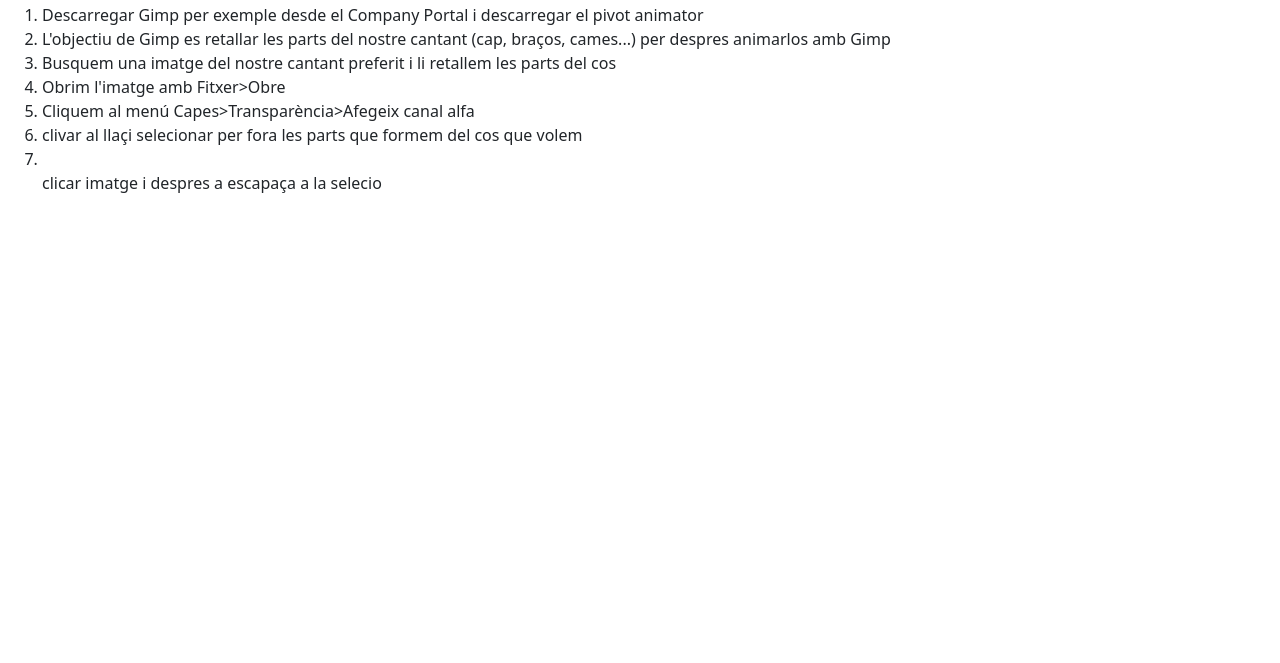
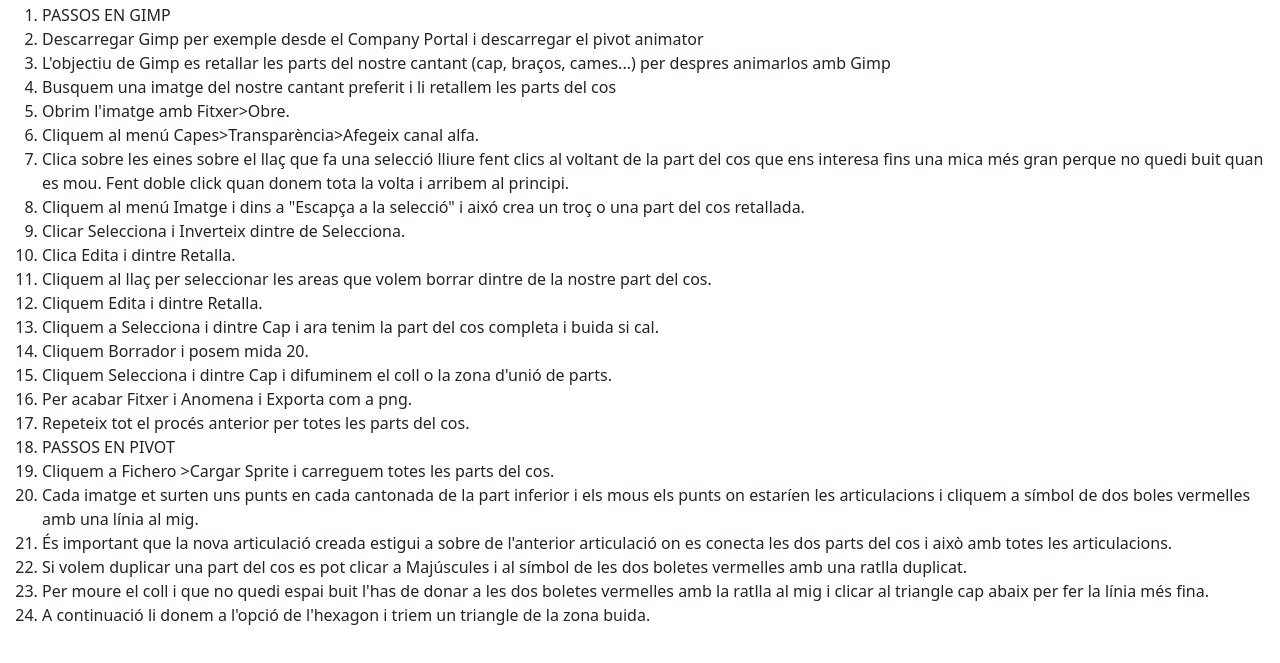
Before and after one commit to aherrera4/aherrera4.github.io, a plain HTML site: page pivot/index.html in a window 1280 px wide. Shown: the part 137-800 px from the top of the page. Drawn offline with nearby package versions, Linux system fonts and the light colour scheme.

Commit message:
Update index.html

```diff
--- a/pivot/index.html
+++ b/pivot/index.html
@@ -91,17 +91,39 @@
 <div class="content-container">
     <h1>Passos per fer una figura animada</h1>
     <ol>
+        <li>PASSOS EN GIMP</li>
         <li>Descarregar Gimp per exemple desde el Company Portal i descarregar el pivot animator</li>
         <li>L'objectiu de Gimp es retallar les parts del nostre cantant (cap, braços, cames...)
         per despres animarlos amb Gimp</li>
         <li>Busquem una imatge del nostre cantant preferit i li retallem les parts del cos</li>
-        <li>Obrim l'imatge amb Fitxer>Obre </li>
-        <li>Cliquem al menú Capes>Transparència>Afegeix canal alfa</li>
-        <li>clivar al llaçi selecionar per fora les parts que formem del cos que volem<li>
-        </li>clicar imatge i despres a escapaça a la selecio</li>
+        <li>Obrim l'imatge amb Fitxer>Obre.</li>
+        <li>Cliquem al menú Capes>Transparència>Afegeix canal alfa.</li>
+        <li>Clica sobre les eines sobre el llaç que fa una selecció lliure fent clics al voltant de la part del cos que
+        ens interesa fins una mica més gran perque no quedi buit quan es mou. Fent doble click quan donem tota la volta
+        i arribem al principi.</li>
+        <li>Cliquem al menú Imatge i dins a "Escapça a la selecció" i aixó crea un troç o una part del cos retallada.</li>
+        <li>Clicar Selecciona i Inverteix dintre de Selecciona.</li>
+        <li>Clica Edita i dintre Retalla.</li>
+        <li>Cliquem al llaç per seleccionar les areas que volem borrar dintre de la nostre part del cos.</li>
+        <li>Cliquem Edita i dintre Retalla.</li>
+        <li>Cliquem a Selecciona i dintre Cap i ara tenim la part del cos completa i buida si cal.</li>
+        <li>Cliquem Borrador i posem mida 20.</li>
+        <li>Cliquem Selecciona i dintre Cap i difuminem el coll o la zona d'unió de parts.</li>
+        <li>Per acabar Fitxer i Anomena i Exporta com a png.</li>
+        <li>Repeteix tot el procés anterior per totes les parts del cos.</li>
+        <li>PASSOS EN PIVOT</li>
+        <li>Cliquem a Fichero >Cargar Sprite i carreguem totes les parts del cos.</li>
+        <li>Cada imatge et surten uns punts en cada cantonada de la part inferior i els mous els punts on estaríen les
+        articulacions i cliquem a símbol de dos boles vermelles amb una línia al mig.</li>
+        <li>És important que la nova articulació creada estigui a sobre de l'anterior articulació on es conecta les
+        dos parts del cos i això amb totes les articulacions.</li>
+        <li>Si volem duplicar una part del cos es pot clicar a Majúscules i al símbol de les dos boletes vermelles amb
+        una ratlla duplicat.</li>
+        <li>Per moure el coll i que no quedi espai buit l'has de donar a les dos boletes vermelles amb la ratlla al mig
+        i clicar al triangle cap abaix per fer la línia més fina.</li>
+        <li>A continuació li donem a l'opció de l'hexagon i triem un triangle de la zona buida.</li>
     </ol>
 </div>
-
 <!-- Scripts necessaris -->
 
 <script src="https://code.jquery.com/jquery-3.7.1.min.js"></script>
```
